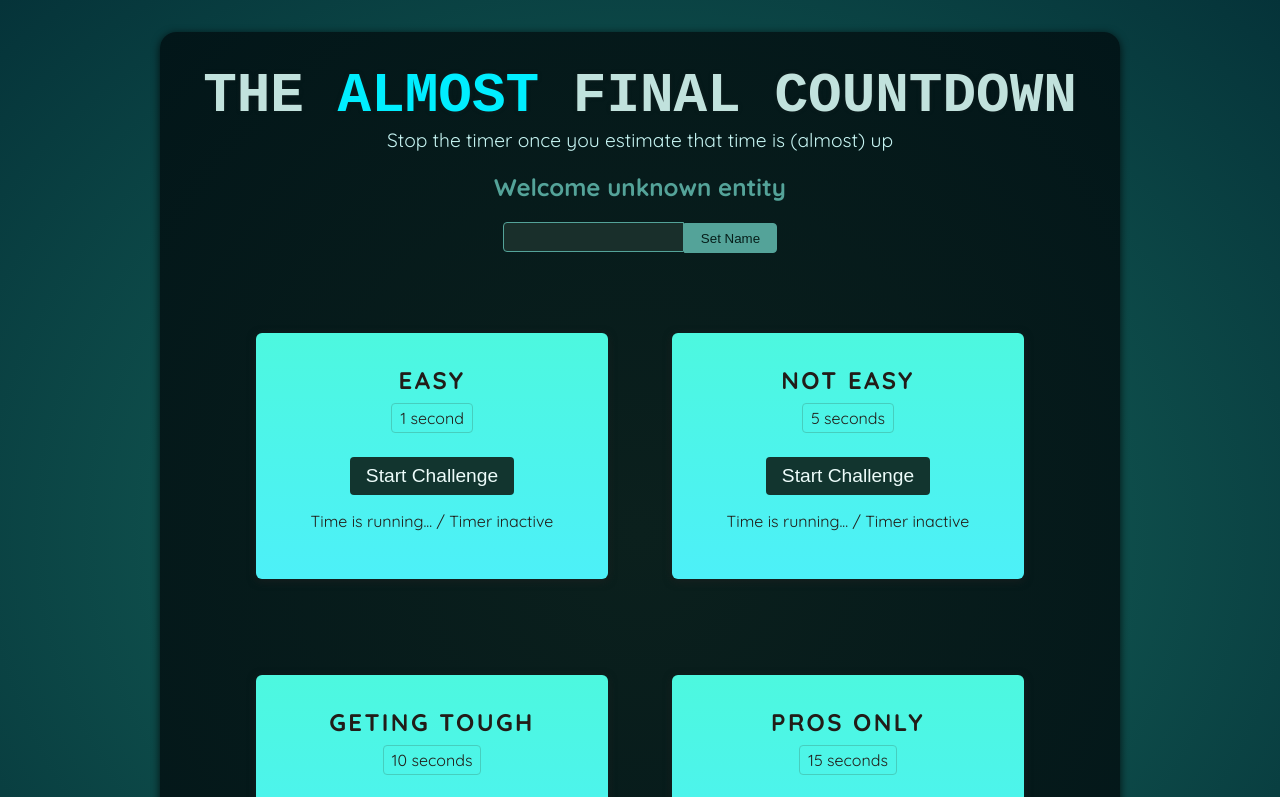
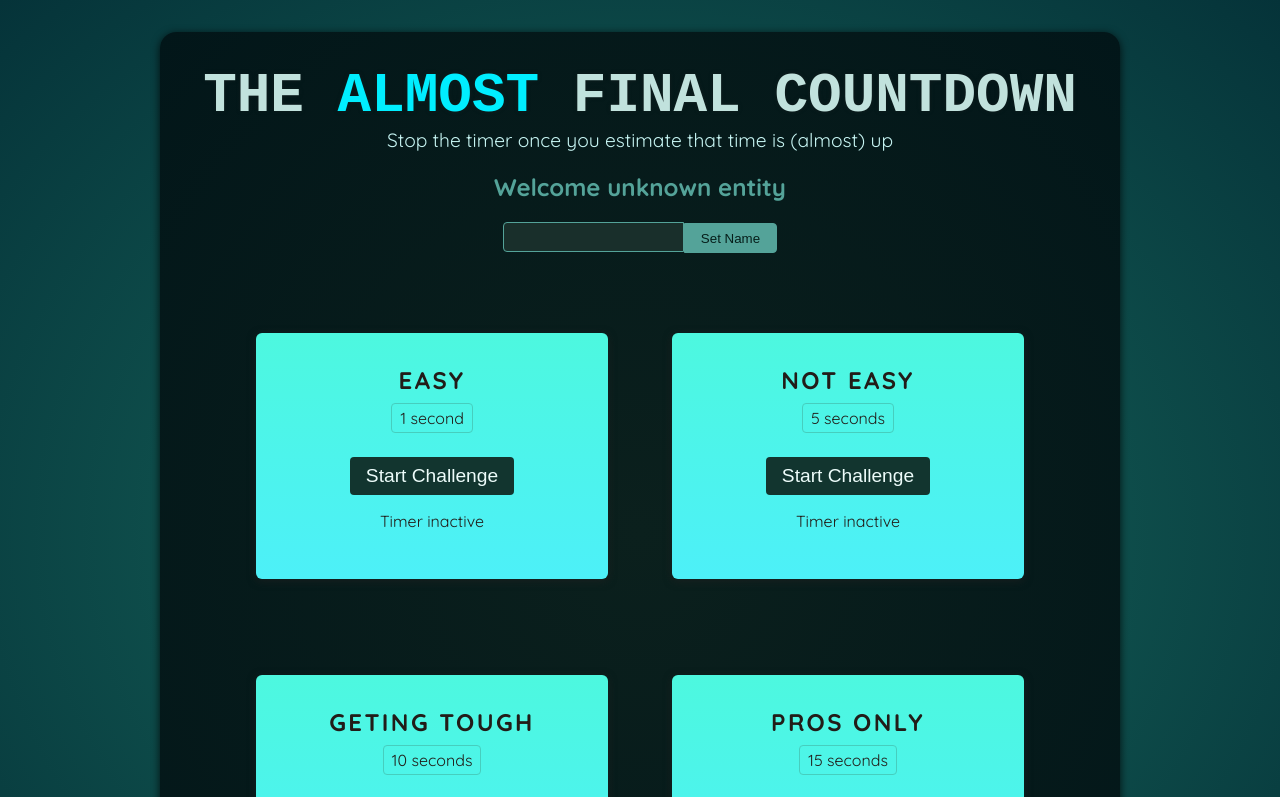
Before and after one commit to JHS96/react-countdown-game, a React (Vite) app: page / in a window 1280 px wide. Shown: the top 797 px of the page. Built offline with nearby package versions, Linux system fonts and the light colour scheme; a web font is replaced by a local one.

Commit message:
useRef to handle connections to DOM & more

```diff
--- a/src/components/TimerChallenge.jsx
+++ b/src/components/TimerChallenge.jsx
@@ -1,14 +1,40 @@
+import { useState, useRef } from 'react';
+
+// let timer;
+
 export default function TimerChallenge({ title, targetTime }) {
+  const timer = useRef();
+
+  const [timerStarted, setTimerStarted] = useState(false);
+  const [timerExpired, setTimerExpired] = useState(false);
+
+  function handleStart() {
+    timer.current = setTimeout(() => {
+      setTimerExpired(true);
+    }, targetTime * 1000);
+
+    setTimerStarted(true);
+  }
+
+  function handleStop() {
+    clearTimeout(timer.current);
+  }
+
   return (
     <section className='challenge'>
       <h2>{title}</h2>
+      {timerExpired && <p>You lost!</p>}
       <p className='challenge-time'>
         {targetTime} second{targetTime > 1 ? 's' : null}
       </p>
       <div>
-        <button>Start Challenge</button>
+        <button onClick={timerStarted ? handleStop : handleStart}>
+          {timerStarted ? 'Stop' : 'Start'} Challenge
+        </button>
       </div>
-      <p className=''>Time is running... / Timer inactive</p>
+      <p className={timerStarted ? 'active' : undefined}>
+        {timerExpired ? 'Time is running...' : 'Timer inactive'}
+      </p>
     </section>
   );
 }
```
